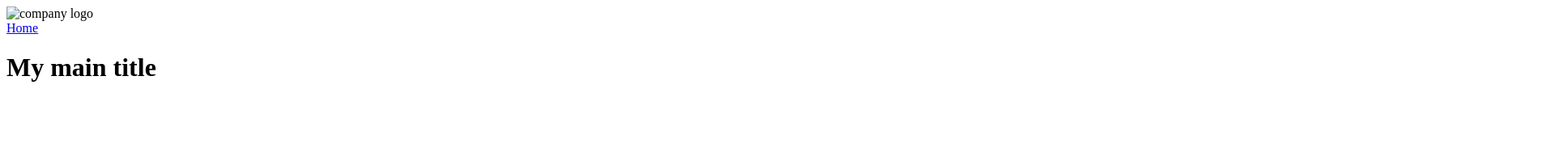
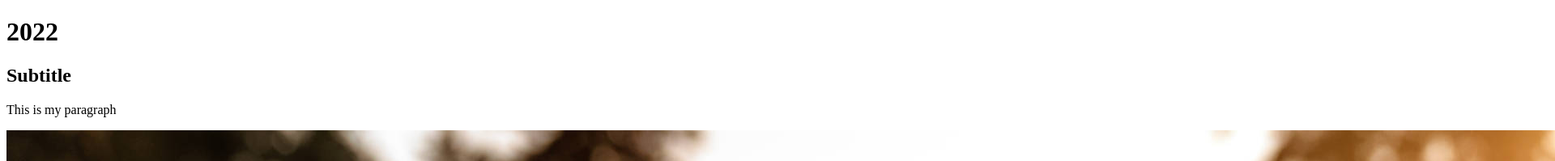
Before and after one commit to mckadedaines/WDD230, a plain HTML site: page index.html in a window 1280 px wide. Shown: the top 199 px of the page at 81% size, 1920 px wide, since content can reach past the window. Drawn offline with Linux system fonts and the light colour scheme.

Commit message:
JavaScript practice

```diff
--- a/test.html
+++ b/index.html
@@ -5,20 +5,12 @@
         <meta http-equiv="X-UA-Compatible" content="IE=edge">
         <meta name="viewport" content="width=device-width, initial-scale=1.0">
         <meta name="description" content="Testing out review info">
+        <script defer src="scripts/main.js"></script>
         <title>Review Stuff</title>
     </head>
     <body>
-        <header>
-            <img src="images/logo.png" alt="company logo">
-            <nav>
-                <a href="index.html">Home</a>
-            </nav>
-        </header>
-        <main>
-            <h1>My main title</h1>
-        </main>
-        <footer>
-
-        </footer>
+        <h1>My new page</h1>
+        <div></div>
+        <img src="">
     </body>
 </html>
--- /dev/null
+++ b/scripts/main.js
@@ -0,0 +1,15 @@
+let date = new Date();
+console.log(date);
+
+let year = date.getFullYear();
+console.log(year);
+
+document.querySelector('h1').textContent = year;
+
+document.querySelector('div').innerHTML = '<h2>Subtitle</h2>';
+
+let newpara = document.createElement('p');
+newpara.textContent = 'This is my paragraph';
+document.querySelector('div').appendChild(newpara);
+
+document.querySelector('img').setAttribute('src', 'images/dog.jpg');
```
Also changed, not shown: images/dog.jpg (added).
